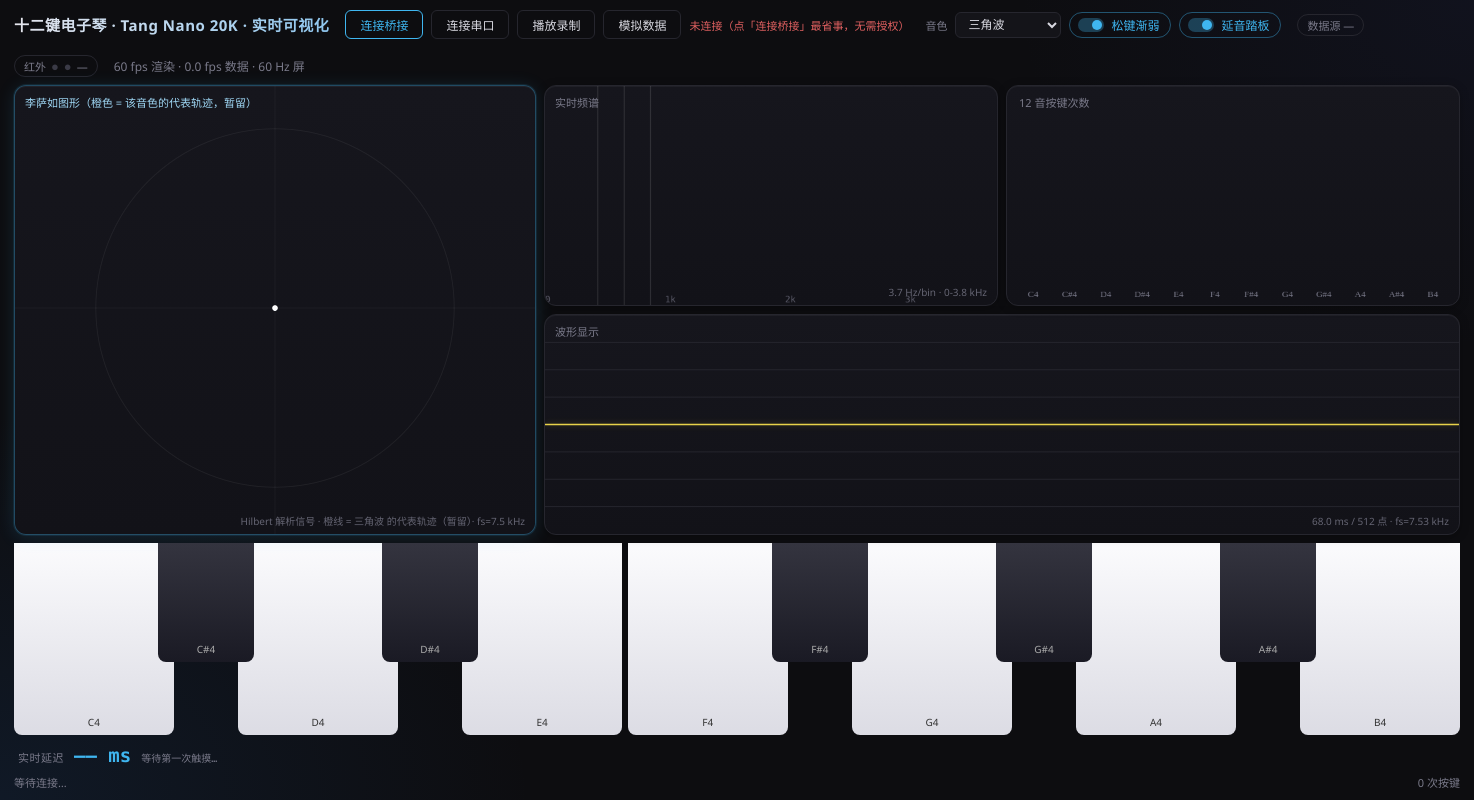
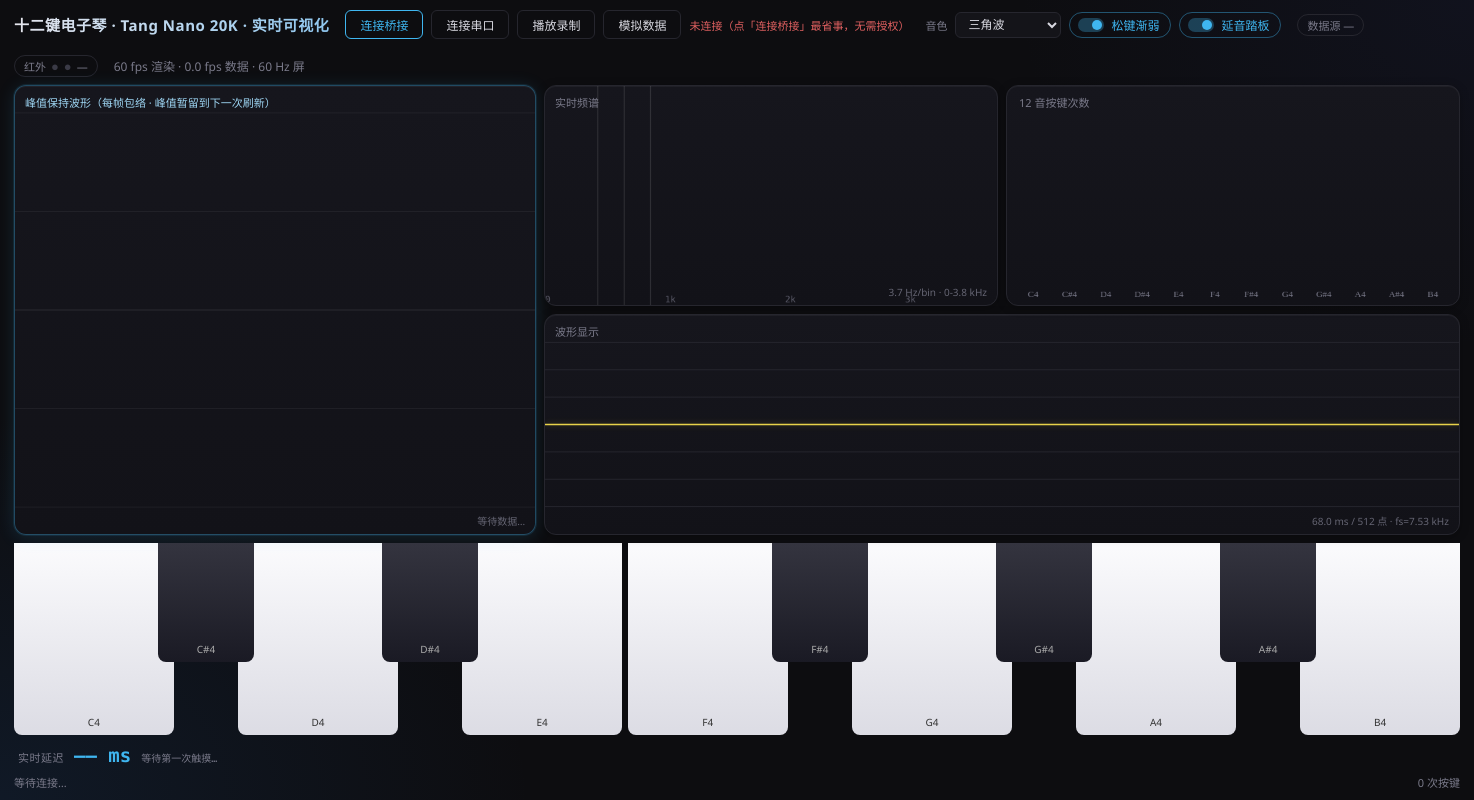
Before and after one commit to M3-Grant/fpga-synth-engine, an Electron app: page host_ui/electron/renderer/index.html in a window 1474 px wide. Drawn offline with Linux system fonts and the light colour scheme.

Commit message:
feat(ui): 主视图换成峰值保持包络，撤下李萨如
李萨如对衰减信号会卷成螺旋，拟合后仍不够好看，先撤下，
主视图改为峰值保持包络（drawPeakWave，之前已实现并验证）：
- 每帧 512 采样压成一个 正/负峰值 桶，512 桶环形历史 ≈ 5 秒
- 包络填充 + 上沿高亮 + 最新峰值光点
- 橙色虚线是峰值保持，只被更大的峰值推高（8 秒半衰）
drawLiss() 保留在文件里，后期做新可视化时可以直接换回或参考。

```diff
--- a/host_ui/electron/renderer/index.html
+++ b/host_ui/electron/renderer/index.html
@@ -140,7 +140,7 @@
   </header>
 
   <div class="grid">
-    <div class="card hero"><span class="title">李萨如图形（橙色 = 该音色的代表轨迹，暂留）</span>
+    <div class="card hero"><span class="title">峰值保持波形（每帧包络 · 峰值暂留到下一次刷新）</span>
       <span class="sub" id="lissSub"></span><canvas id="cLiss"></canvas></div>
     <div class="card spec"><span class="title">实时频谱</span>
       <span class="sub" id="specSub"></span><canvas id="cSpec"></canvas></div>
@@ -1044,7 +1044,7 @@ function drawAll(){
   if(now - lastCanvasT < rafInt * 0.85) return;
   lastCanvasT = now;
   lastDrawT = now;
-  drawWave(); drawSpec(); drawLiss(); drawNotes();
+  drawWave(); drawSpec(); drawPeakWave(); drawNotes();
 }
 
 /* ---- 主循环：测显示器刷新间隔 + 兜底重绘 + fps 统计 ---- */
```
Also changed, not shown: host_ui/web_ui/index.html (+2 -2 lines).
